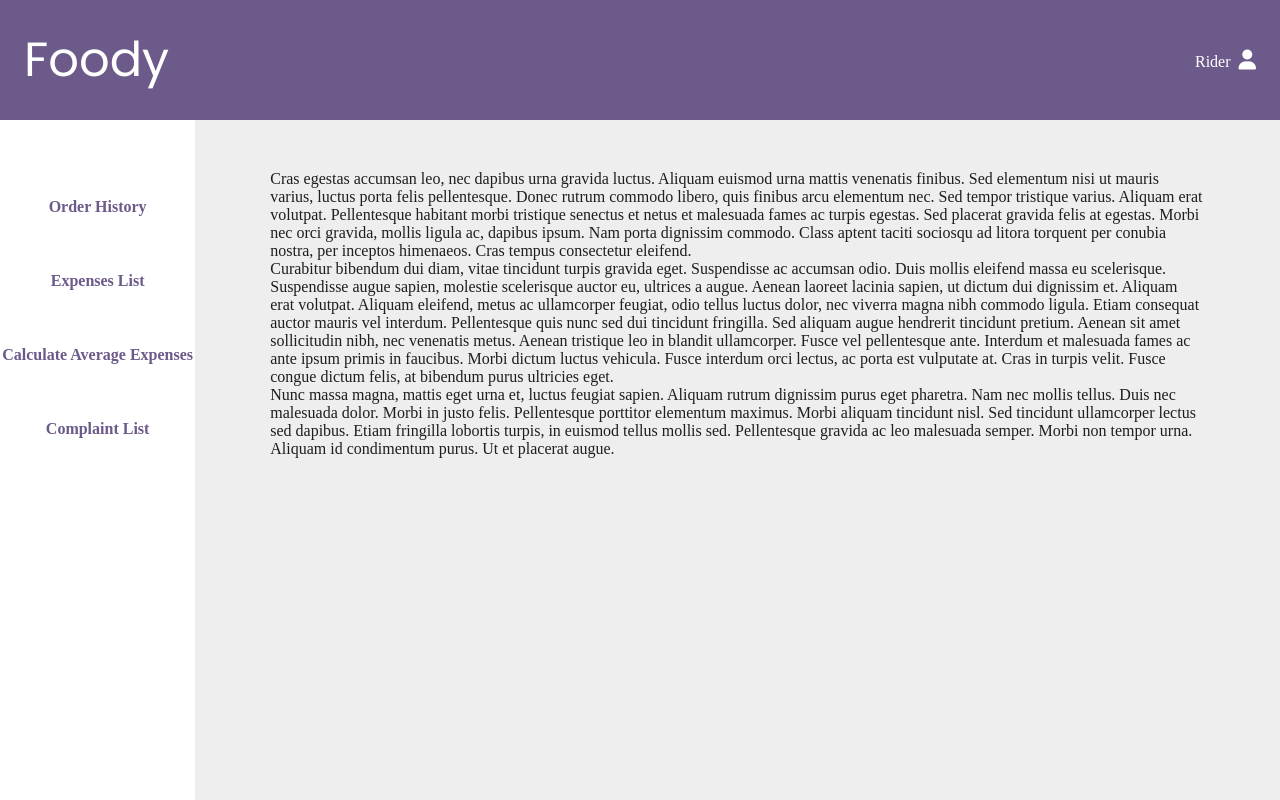
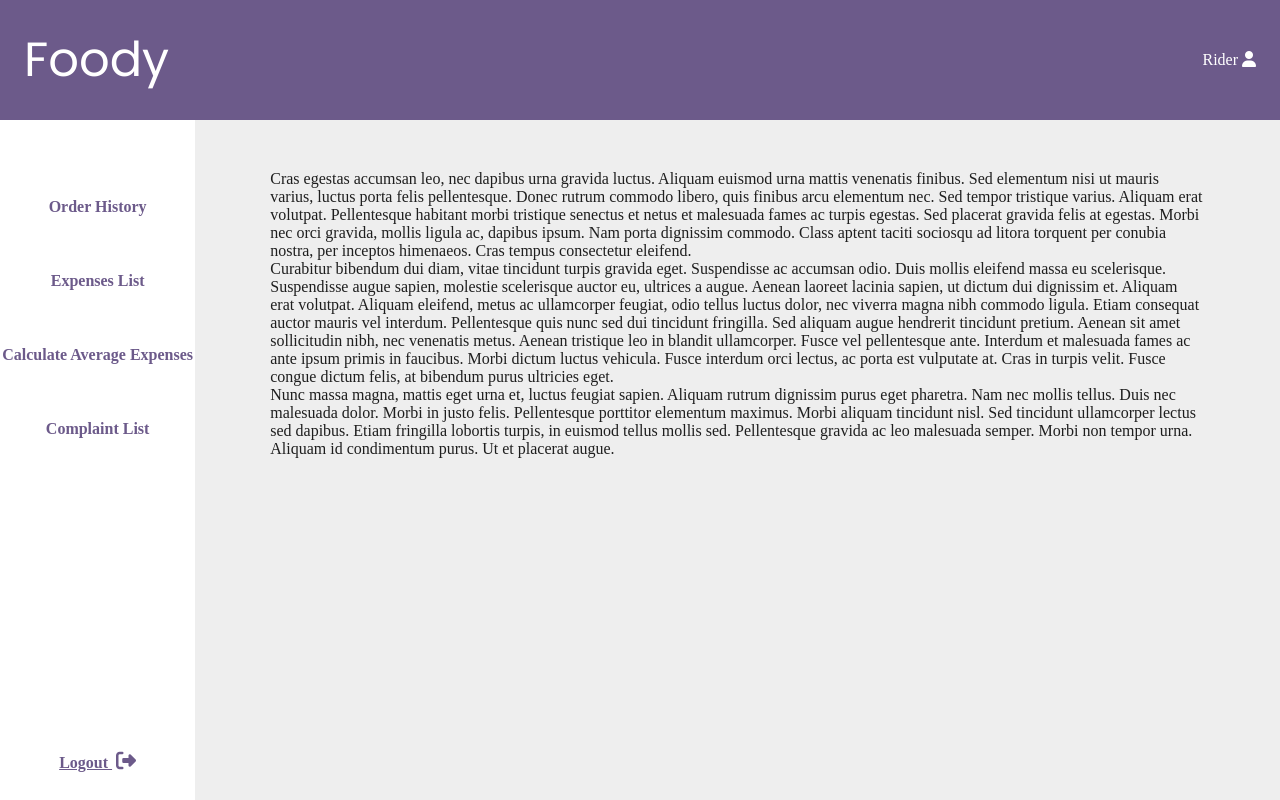
Before and after one commit to tengxing-tan/ump-food-delivery-foody, a PHP site: page / in a window 1280 px wide. Run offline with PHP 8.4, Linux system fonts and the light colour scheme; some libraries are stand-ins or nearby versions.

Commit message:
add logout link

```diff
--- a/index.html
+++ b/index.html
@@ -19,7 +19,7 @@
 
         <!-- user profile -->
         <div>
-          <a class="icon-link" href="#">
+          <a class="icon-link" href="restaurant-owner/menu-list.php">
             Rider
             <i class="fa-solid fa-user"></i>
           </a>
@@ -36,6 +36,10 @@
             <li><a class="nav-link" href="#">Calculate Average Expenses</a></li>
             <li><a class="nav-link" href="#">Complaint List</a></li>
         </ul>
+        <a href="index.php" class="nav-link" style="text-decoration: underline;">
+            Logout
+             <i class="fa fa-sign-out" aria-hidden="true" style></i>
+         </a>
         </nav>
 
         <!-- main content (right side) -->
--- a/styles/main.css
+++ b/styles/main.css
@@ -41,7 +41,7 @@ HEADER
 }
 .icon-link{ color: white };
 .icon-link:visited { color: white; }
-.fa-user {
+.fa {
   font-size: 20px;
   margin-left: 4px;
 }
@@ -58,6 +58,9 @@ BODY
 NAVIGRATINO BAR
 */
 #nav-bar {
+  display: flex;
+  flex-direction: column;
+  justify-content: space-between;
   background-color: white;
   height: 100%;
   width: 236px;
```
